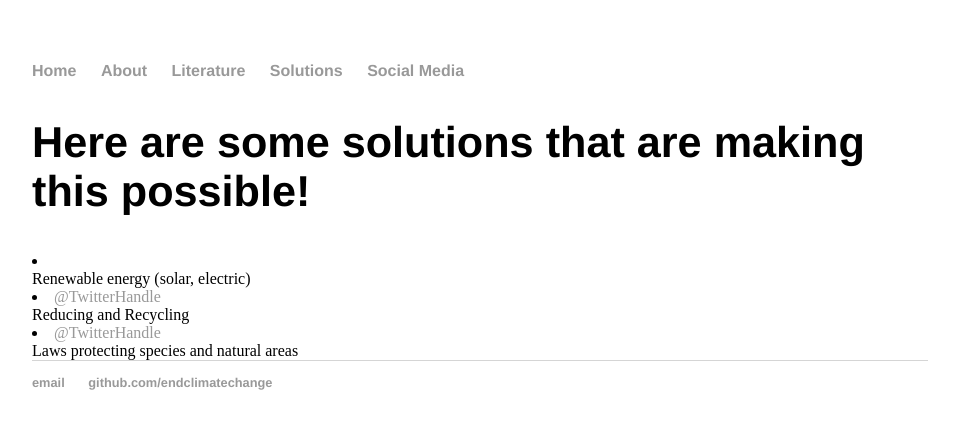
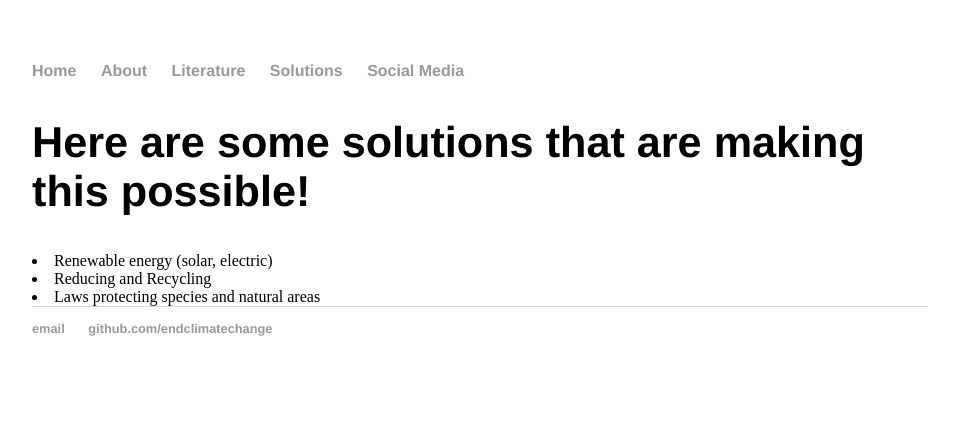
Before and after one commit to endclimatechange/endclimatechange.github.io, a Jekyll site: the page built from blog/index.html, in a window 1280 px wide. Shown: the top 429 px of the page, without its empty margins (160-1119 px from the left). Built offline with Jekyll 4.4.1, drawn with Linux system fonts in a browser that asks for light colours.

Commit message:
Update index.html

```diff
--- a/blog/index.html
+++ b/blog/index.html
@@ -5,9 +5,9 @@ title: Hank Quinlan's Blog
 
 	<h2>Here are some solutions that are making this possible!</h2>
 
-<li></li> Renewable energy (solar, electric)</li>
-<li><a href="#">@TwitterHandle</a></li> Reducing and Recycling</li>
-<li><a href="#">@TwitterHandle</a></li> Laws protecting species and natural areas </li>
+<li>Renewable energy (solar, electric)</li>
+<li> Reducing and Recycling</li>
+<li> Laws protecting species and natural areas </li>
 
 
 <!--
```
